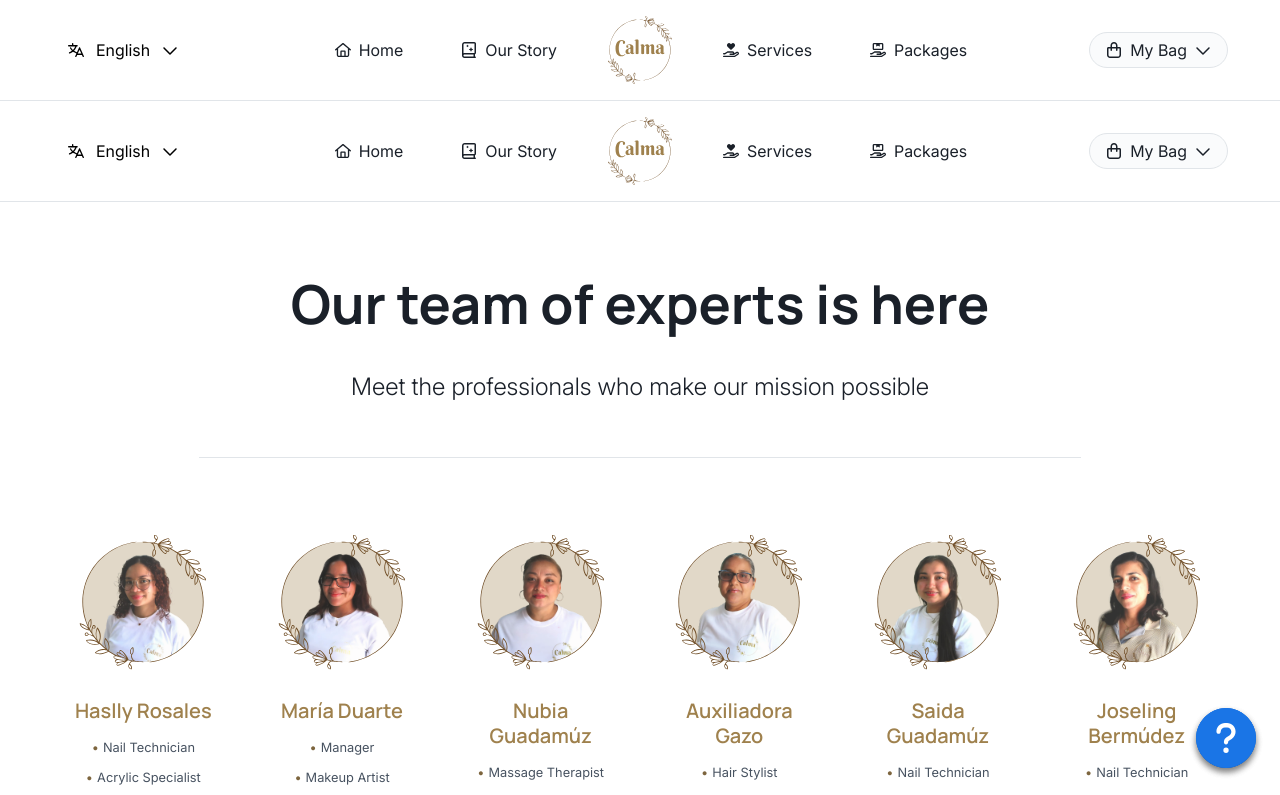
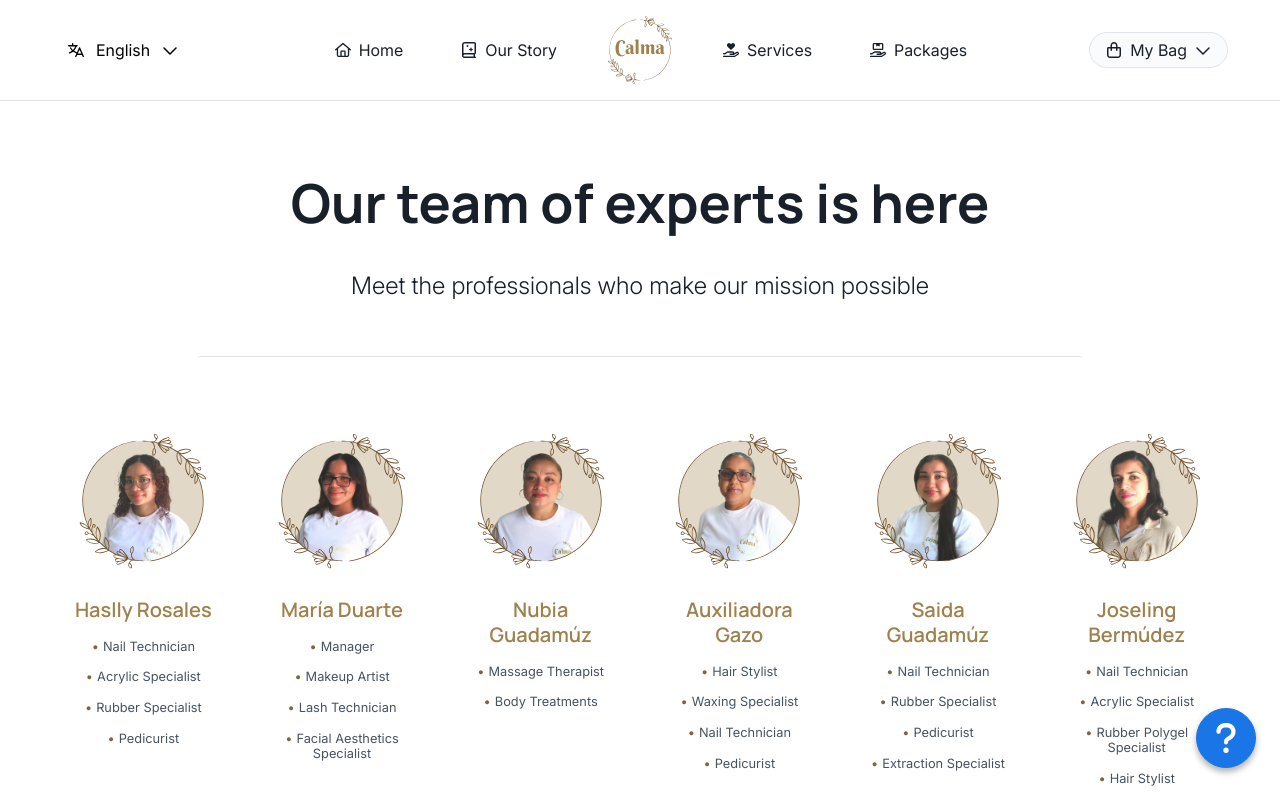
Before and after one commit to darrelmasis/Calma, a React (Vite) app: page /team in a window 1280 px wide. Shown: the top 795 px of the page. Built offline with nearby package versions, Linux system fonts and the light colour scheme.

Commit message:
refactor: elimina componentes Header y Footer del equipo para simplificar la estructura

```diff
--- a/src/pages/screens/Team.jsx
+++ b/src/pages/screens/Team.jsx
@@ -1,11 +1,9 @@
 import { usePageTitle } from '@utils/utils'
-import Header from '../../components/layout/Header'
 import { Icon } from '../../components/commons/Icons'
 import { Hero } from '../../components/commons/Hero'
 import { Button } from '../../components/ui/Button'
 import { useNavigate } from 'react-router-dom'
 import { FadeInWhenVisible as Fade } from '../../components/commons/animations/FadeInWhenVisible'
-import Footer from '../../components/layout/Footer'
 import { useLang } from '../../i18n/LanguageContext'
 import { ResponsiveImage } from '../../components/ui/ResponsiveImage'
 
@@ -33,8 +31,6 @@ const Team = () => {
 
   return (
     <>
-      <Header />
-
       <section className='py-5 bg-white'>
         <div className='container'>
           <Fade className='d-flex flex-direction-column align-items-center justify-content-center text-center'>
@@ -100,7 +96,6 @@ const Team = () => {
           </Fade>
         </div>
       </section>
-      <Footer />
     </>
   )
 }
```
